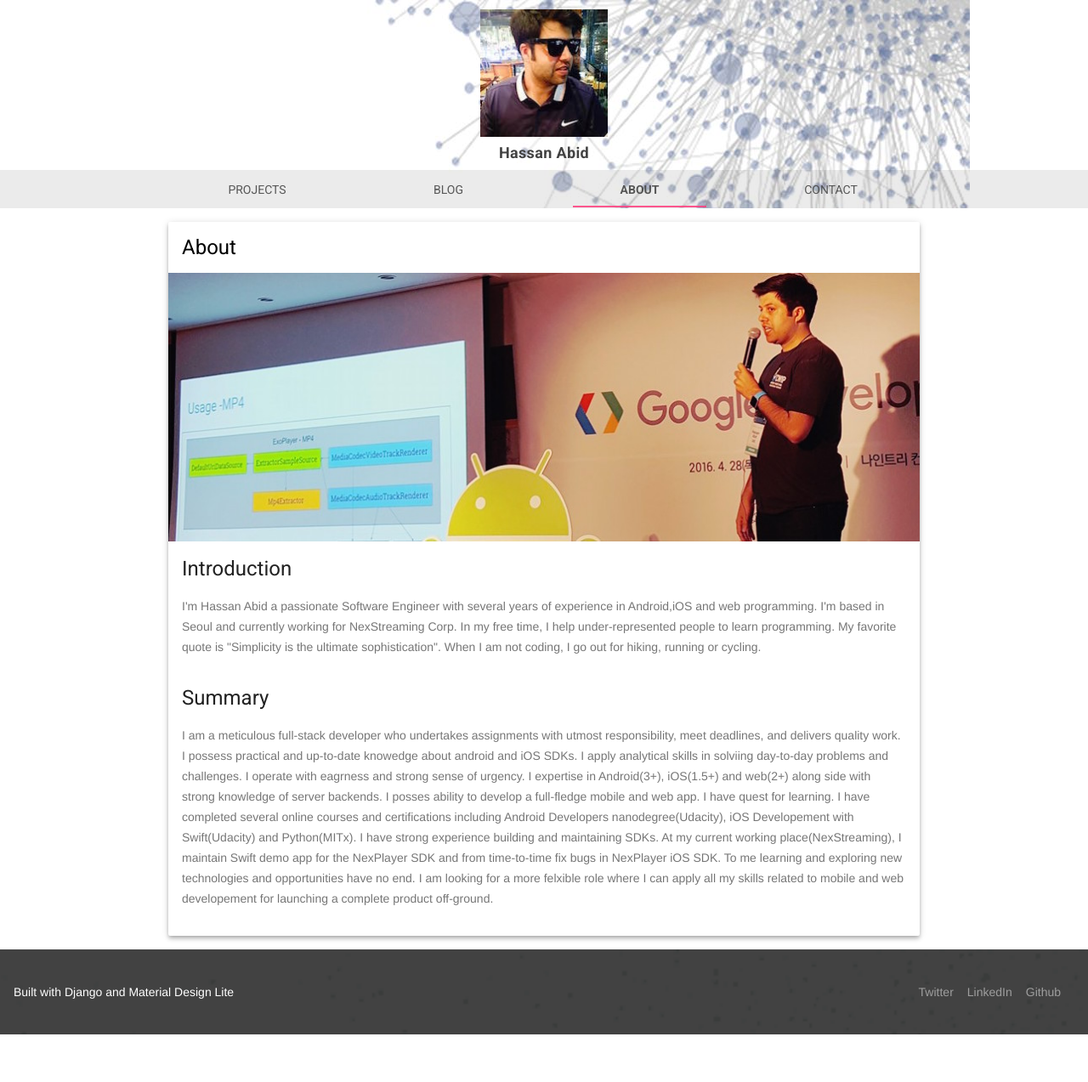
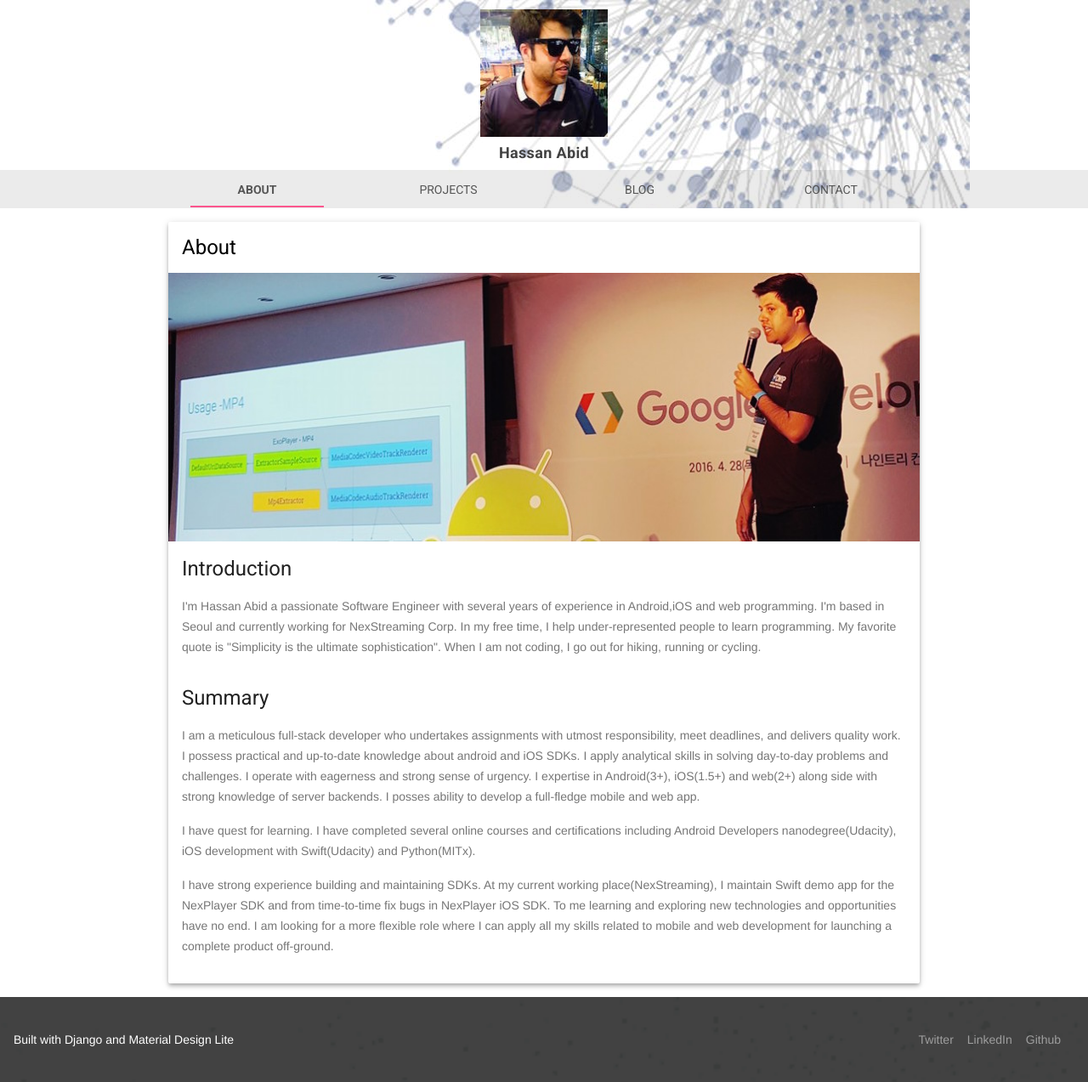
Before and after one commit to hassanabidpk/portfolio_v2, a Django app: template resume/templates/resume/about.html in a window 1280 px wide. Shown: the whole page at 85% size. Run offline with Django 3.2, Linux system fonts and the light colour scheme; the template is opened without the code that fills it, so the values that code supplies are empty; some libraries are stand-ins or nearby versions.

Commit message:
improve portfolio layout

```diff
--- a/resume/templates/resume/about.html
+++ b/resume/templates/resume/about.html
@@ -47,12 +47,21 @@ cycling with his smart watch to record all his outdoor activities.">
 
             <div class="mdl-cell mdl-cell--12-col mdl-card__supporting-text no-padding ">
                 <p>
-                  I am a meticulous full-stack developer who undertakes assignments with utmost responsibility, meet deadlines, and delivers quality work. I possess practical and up-to-date knowedge about android and iOS SDKs. I apply analytical skills in solviing day-to-day problems and challenges. I operate with eagrness and strong sense of urgency. I expertise in Android(3+), iOS(1.5+) and web(2+) along side with strong knowledge of server backends. I posses ability to develop a full-fledge mobile and web app.
-
-                  I have quest for learning. I have completed several online courses and certifications including Android Developers nanodegree(Udacity), iOS Developement with Swift(Udacity) and Python(MITx).
-
-                  I have strong experience building and maintaining SDKs. At my current working place(NexStreaming), I maintain Swift demo app for the NexPlayer SDK and from time-to-time fix bugs in NexPlayer iOS SDK.
-                  To me learning and exploring new technologies and opportunities have no end. I am looking for a more felxible role where I can apply all my skills related to mobile and web developement for launching a complete product off-ground.
+                  I am a meticulous full-stack developer who undertakes assignments with utmost responsibility,
+                  meet deadlines, and delivers quality work. I possess practical and up-to-date knowledge about
+                  android and iOS SDKs. I apply analytical skills in solving day-to-day problems and challenges.
+                  I operate with eagerness and strong sense of urgency. I expertise in Android(3+), iOS(1.5+) and
+                  web(2+) along side with strong knowledge of server backends. I posses ability to develop a
+                  full-fledge mobile and web app. </p>
+                  <p>I have quest for learning. I have completed several online
+                  courses and certifications including Android Developers nanodegree(Udacity),
+                  iOS development with Swift(Udacity) and Python(MITx).  </p>
+                  <p>I have strong experience building and maintaining SDKs. At my current working place(NexStreaming),
+                  I maintain Swift demo
+                  app for the NexPlayer SDK and from time-to-time fix bugs in NexPlayer iOS SDK. To me
+                  learning and exploring new technologies and opportunities have no end. I am looking
+                  for a more flexible role where I can apply all my skills related to mobile and web
+                  development for launching a complete product off-ground.
                 </p>
             </div>
         </div>
--- a/resume/templates/resume/base.html
+++ b/resume/templates/resume/base.html
@@ -79,19 +79,19 @@
             </div>
             <div class="mdl-layout__header-row portfolio-navigation-row mdl-layout--large-screen-only">
                 <nav class="mdl-navigation mdl-typography--body-1-force-preferred-font">
-                    <a class="mdl-navigation__link {% block port-active %} {% endblock %}" href="/">Projects</a>
+                  <a class="mdl-navigation__link {% block about-active %} {% endblock %}" href="/">About</a>
+                    <a class="mdl-navigation__link {% block port-active %} {% endblock %}" href="/projects/">Projects</a>
                     <a class="mdl-navigation__link {% block blog-active %} {% endblock %}" href="/blog/">Blog</a>
-                    <a class="mdl-navigation__link {% block about-active %} {% endblock %}" href="/about/">About</a>
                     <a class="mdl-navigation__link {% block contact-active %} {% endblock %}" href="/contact/">Contact</a>
                 </nav>
             </div>
         </header>
         <div class="mdl-layout__drawer mdl-layout--small-screen-only">
             <nav class="mdl-navigation mdl-typography--body-1-force-preferred-font">
-                <a class="mdl-navigation__link is-active" href="/">Projects</a>
-                <a class="mdl-navigation__link" href="/blog/">Blog</a>
-                <a class="mdl-navigation__link" href="/about/">About</a>
-                <a class="mdl-navigation__link" href="/contact/">Contact</a>
+              <a class="mdl-navigation__link" href="/">About</a>
+              <a class="mdl-navigation__link is-active" href="/projects/">Projects</a>
+              <a class="mdl-navigation__link" href="/blog/">Blog</a>
+              <a class="mdl-navigation__link" href="/contact/">Contact</a>
             </nav>
         </div>
         <main class="mdl-layout__content">
--- a/resume/urls.py
+++ b/resume/urls.py
@@ -4,8 +4,8 @@ from django.views.generic import TemplateView
 from . import views
 
 urlpatterns = [
-    url(r'^$', views.index, name='index'),
-    url(r'^about/$', views.about, name='about'),
+    url(r'^$', views.about, name='about'),
+    url(r'^projects/$', views.index, name='index'),
     url(r'^contact/$',views.contact,name='contact'),
     url(r'^contact/thanks/$',views.contact_thanks,name='contact_thanks'),
 
```
Also changed, not shown: blog/templates/blog/blog.html (line endings or trailing spaces).
